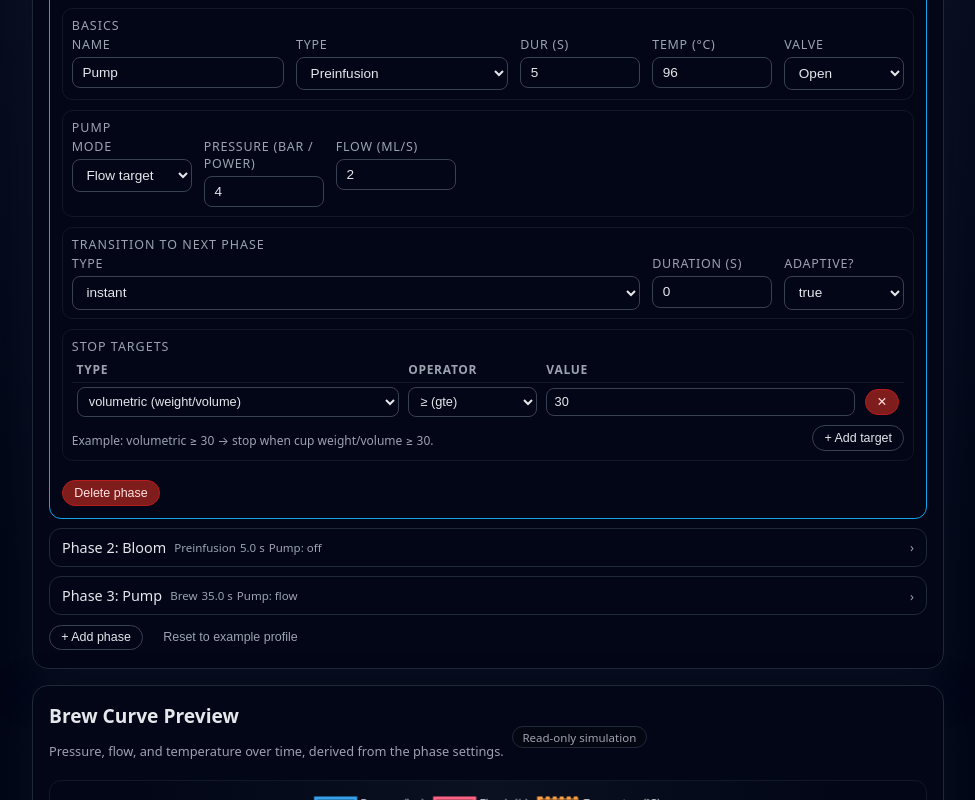
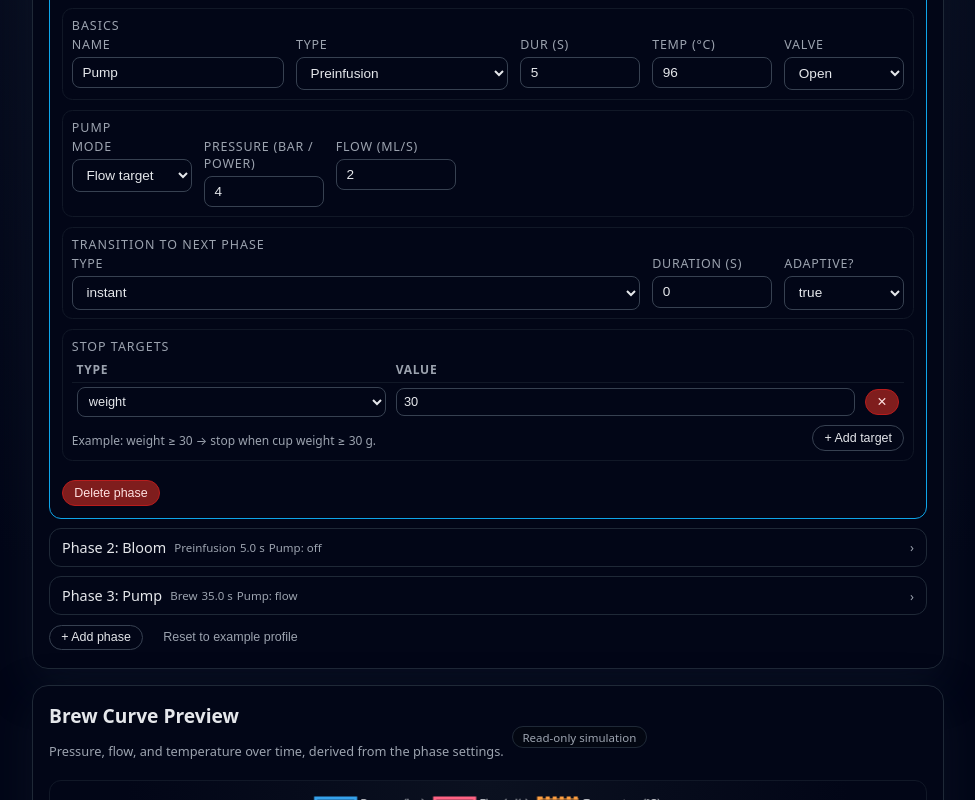
Before and after one commit to Estabondotcom/gaggimate-profile-generator, a plain HTML site: page index.html in a window 1280 px wide. Both pictures are taken after a click on the button "+ Add target". Shown: the part 529-1329 px from the top of the page, without its empty margins (152-1127 px from the left). Drawn offline with nearby package versions, Linux system fonts and the light colour scheme.

Commit message:
Update index.html

```diff
--- a/index.html
+++ b/index.html
@@ -576,16 +576,11 @@
     ];
 
     const TargetTypes = [
-      { value: "volumetric", label: "volumetric (weight/volume)" },
+      // value stays "volumetric" for compatibility; label is "weight" in UI
+      { value: "volumetric", label: "weight" },
       { value: "time", label: "time (seconds)" },
       { value: "pressure", label: "pressure" },
       { value: "flow", label: "flow" },
-    ];
-
-    const TargetOperators = [
-      { value: "gte", label: "≥ (gte)" },
-      { value: "lte", label: "≤ (lte)" },
-      { value: "eq", label: "= (eq)" },
     ];
 
     let profile = null;
@@ -1034,8 +1029,7 @@
         const table = document.createElement("table");
         table.className = "targets-table";
         const thead = document.createElement("thead");
-        thead.innerHTML =
-          "<tr><th>Type</th><th>Operator</th><th>Value</th><th></th></tr>";
+        thead.innerHTML = "<tr><th>Type</th><th>Value</th><th></th></tr>";
         const tbody = document.createElement("tbody");
         table.appendChild(thead);
         table.appendChild(tbody);
@@ -1045,8 +1039,12 @@
           const targets = phase.targets || [];
           tbody.innerHTML = "";
           targets.forEach((target, tIndex) => {
+            // Always enforce gte operator in JSON
+            target.operator = "gte";
+
             const tr = document.createElement("tr");
 
+            // Type
             const tdType = document.createElement("td");
             const typeSelect = document.createElement("select");
             TargetTypes.forEach((tt) => {
@@ -1058,27 +1056,13 @@
             });
             typeSelect.addEventListener("change", () => {
               target.type = typeSelect.value;
+              target.operator = "gte";
               updateJsonAndChart();
             });
             tdType.appendChild(typeSelect);
             tr.appendChild(tdType);
 
-            const tdOp = document.createElement("td");
-            const opSelect = document.createElement("select");
-            TargetOperators.forEach((op) => {
-              const opt = document.createElement("option");
-              opt.value = op.value;
-              opt.textContent = op.label;
-              if (target.operator === op.value) opt.selected = true;
-              opSelect.appendChild(opt);
-            });
-            opSelect.addEventListener("change", () => {
-              target.operator = opSelect.value;
-              updateJsonAndChart();
-            });
-            tdOp.appendChild(opSelect);
-            tr.appendChild(tdOp);
-
+            // Value
             const tdVal = document.createElement("td");
             const valInput = document.createElement("input");
             valInput.type = "number";
@@ -1088,11 +1072,13 @@
             valInput.addEventListener("input", () => {
               const v = parseFloat(valInput.value);
               target.value = isNaN(v) ? 0 : v;
+              target.operator = "gte";
               updateJsonAndChart();
             });
             tdVal.appendChild(valInput);
             tr.appendChild(tdVal);
 
+            // Delete button
             const tdDel = document.createElement("td");
             const delBtn = document.createElement("button");
             delBtn.className = "btn btn-sm btn-danger";
@@ -1118,7 +1104,7 @@
         const helpText = document.createElement("div");
         helpText.className = "targets-help";
         helpText.textContent =
-          "Example: volumetric ≥ 30 → stop when cup weight/volume ≥ 30.";
+          "Example: weight ≥ 30 → stop when cup weight ≥ 30 g.";
 
         const addTargetBtn = document.createElement("button");
         addTargetBtn.className = "btn btn-sm";
@@ -1127,7 +1113,7 @@
         addTargetBtn.addEventListener("click", () => {
           phase.targets = phase.targets || [];
           phase.targets.push({
-            type: "volumetric",
+            type: "volumetric", // shown as "weight" in UI
             operator: "gte",
             value: 30,
           });
```
